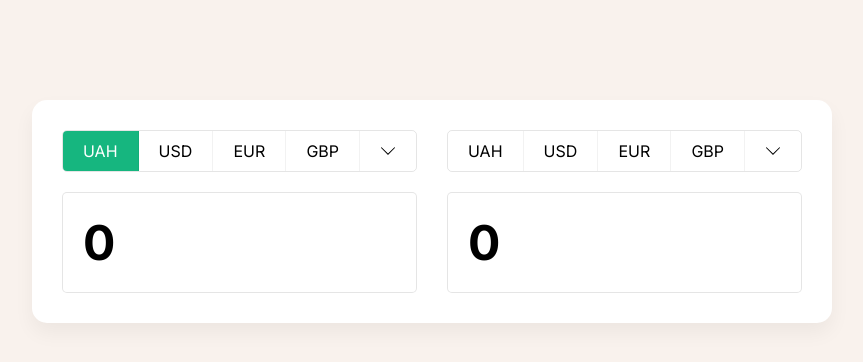
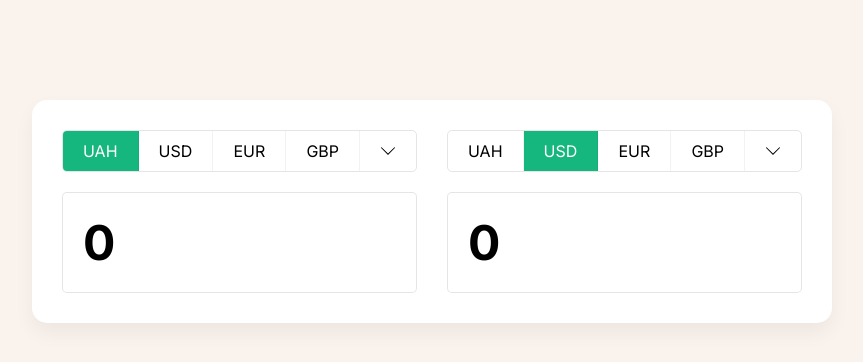
Before and after one commit to localBox0/CurrencyConverter, a React (Create React App) app in the folder currency_converter/: page / in a window 1280 px wide. Shown: the top 362 px of the page, without its empty margins (208-1071 px from the left). Built offline with nearby package versions, Linux system fonts and the light colour scheme; no server answers.

Commit message:
Added callback functions in props for Block components.

```diff
--- a/currency_converter/src/App.js
+++ b/currency_converter/src/App.js
@@ -27,7 +27,7 @@ function App() {
     return (
         <div className="App">
             <Block value={0} currency={fromCurrency} onChangeCurrency={setFromCurrency}/>
-            <Block value={0} />
+            <Block value={0} currency={toCurrency} onChangeCurrency={setToCurrency}/>
         </div>
     );
 }
```
